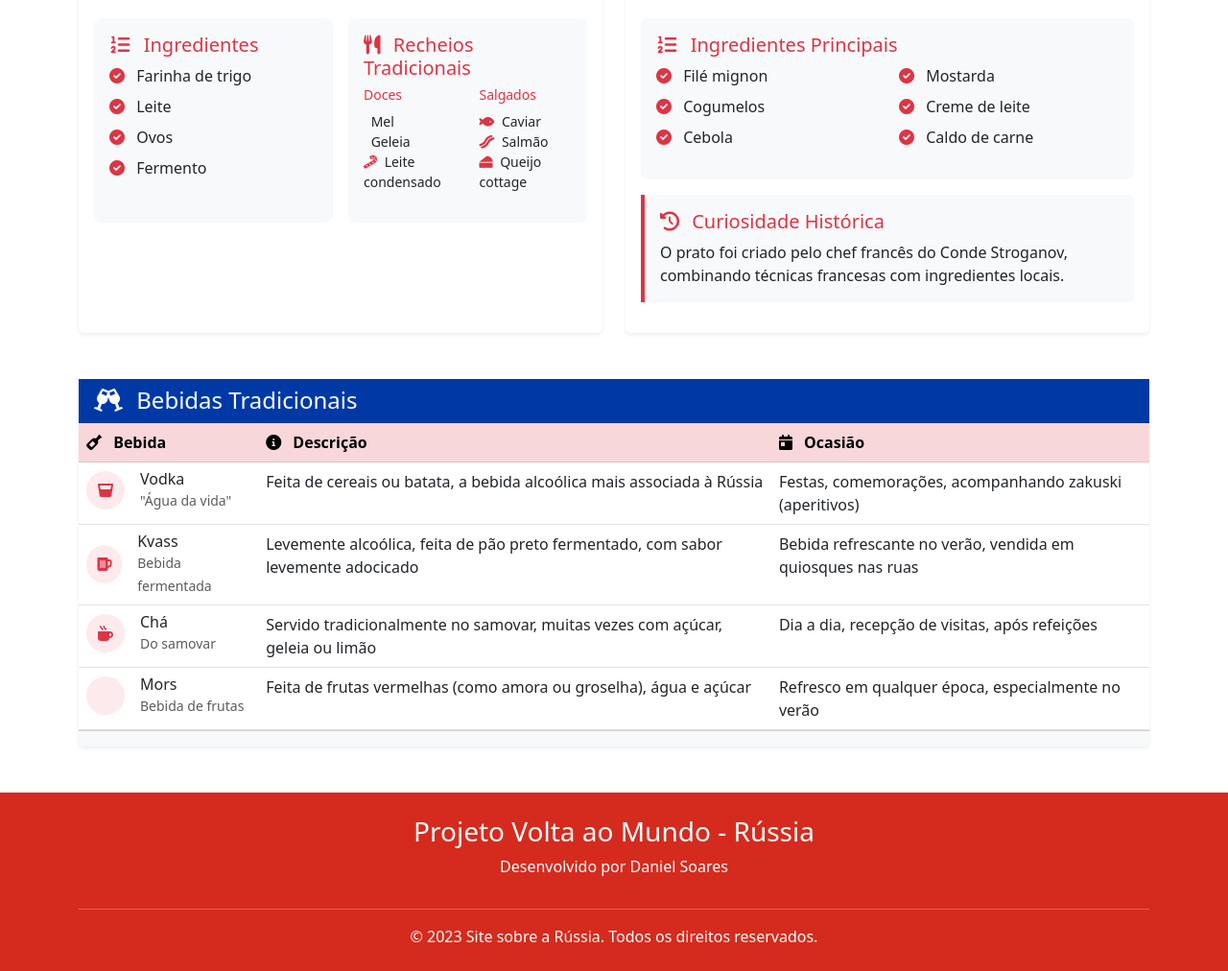
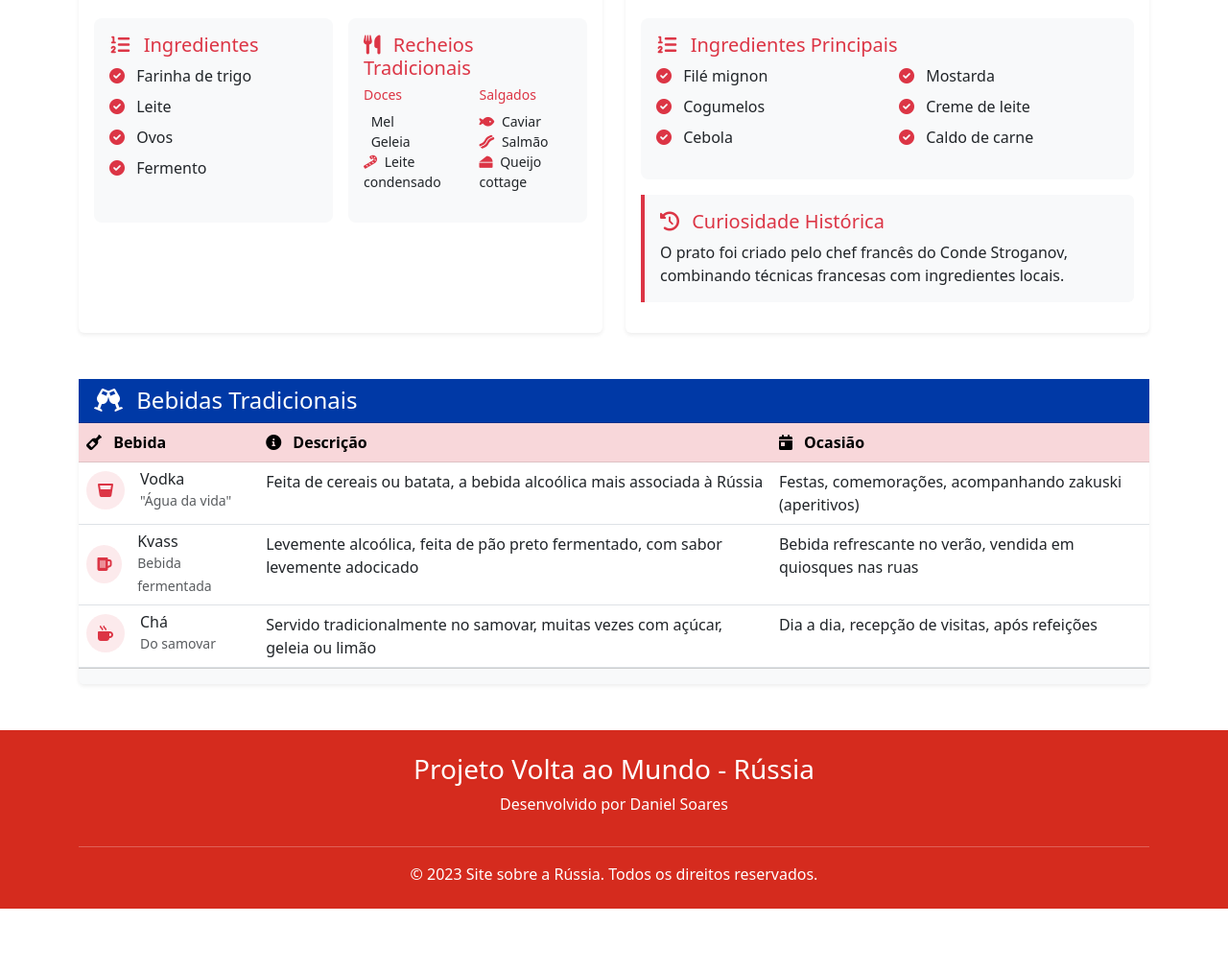
Before and after one commit to DanielCanivezo/VoltaAoMundo-Russia, a plain HTML site: page culinaria.html in a window 1280 px wide. Shown: the part 2035-3047 px from the top of the page at 96% size. After the commit the page ends 2982 px from the top, so only its background shows below. Drawn offline with nearby package versions, Linux system fonts and the light colour scheme.

Commit message:
Update culinaria.html

```diff
--- a/culinaria.html
+++ b/culinaria.html
@@ -433,21 +433,7 @@
                                     <td>Servido tradicionalmente no samovar, muitas vezes com açúcar, geleia ou limão</td>
                                     <td>Dia a dia, recepção de visitas, após refeições</td>
                                 </tr>
-                                <tr>
-                                    <td>
-                                        <div class="d-flex align-items-center">
-                                            <div class="icon-wrapper bg-danger bg-opacity-10 text-danger rounded-circle me-3" style="width: 40px; height: 40px; line-height: 40px; text-align: center;">
-                                                <i class="fas fa-glass-water"></i>
-                                            </div>
-                                            <div>
-                                                <h6 class="mb-0">Mors</h6>
-                                                <small class="text-muted">Bebida de frutas</small>
-                                            </div>
-                                        </div>
-                                    </td>
-                                    <td>Feita de frutas vermelhas (como amora ou groselha), água e açúcar</td>
-                                    <td>Refresco em qualquer época, especialmente no verão</td>
-                                </tr>
+
                             </tbody>
                         </table>
                     </div>
```
